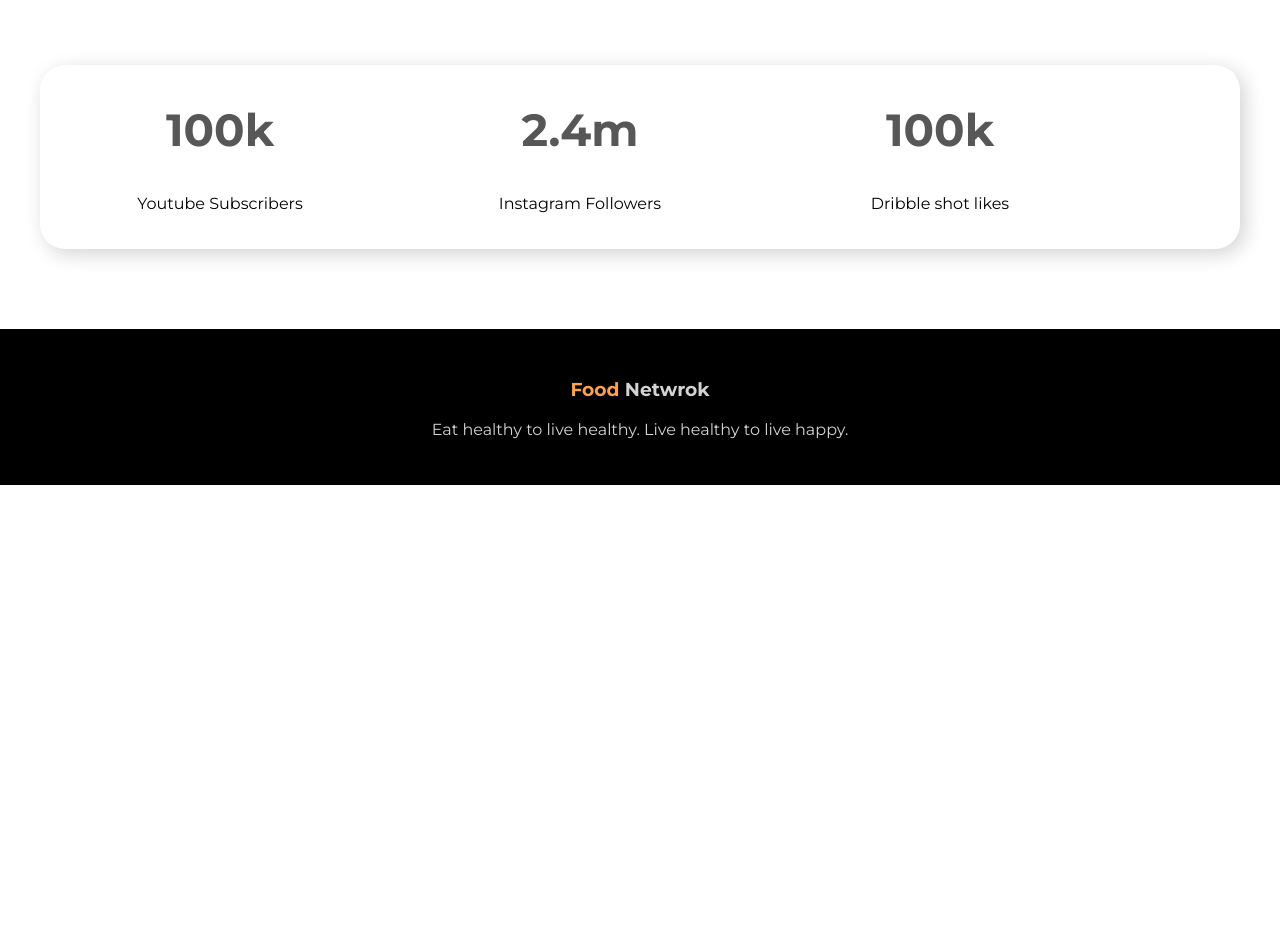
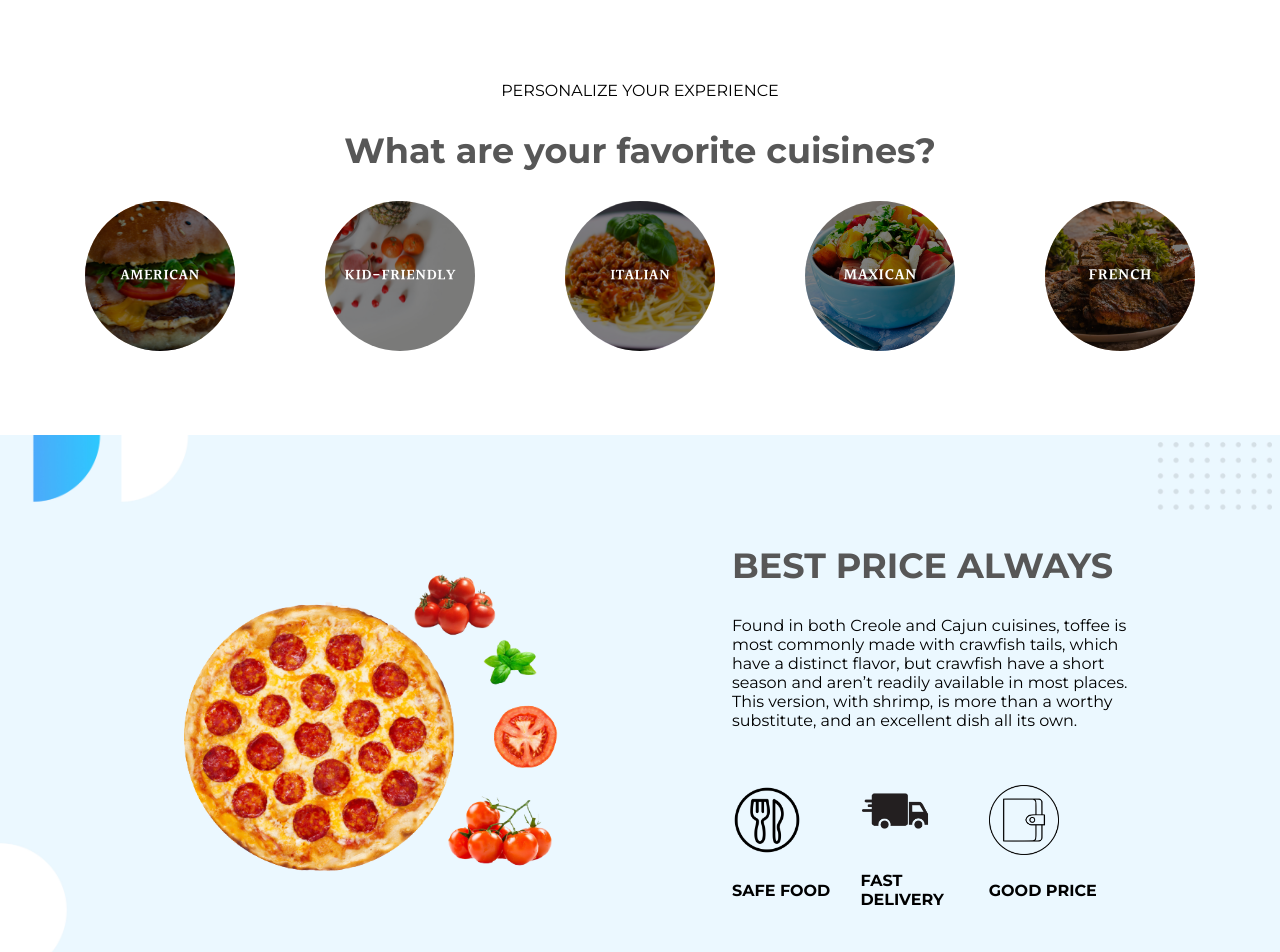
Before and after one commit to emranhossain-wdd/food-network, a plain HTML site: page index.html in a window 1280 px wide. Shown: the part 2140-3092 px from the top of the page. Before the commit the page ends 2625 px from the top, so only its background shows below. Drawn offline with Linux system fonts and the light colour scheme.

Commit message:
extra work added

```diff
--- a/css/style.css
+++ b/css/style.css
@@ -28,6 +28,10 @@ h2{
     width: 30%;
     float: left;
 }
+.col-20{
+    width: 20%;
+    float: left;
+}
 .color-orange{
     color: #FBA24F;
 }
@@ -39,12 +43,24 @@ h2{
     color: white;
     box-shadow: 1px 1px 10px #FBA24F;
 }
+.title-center{
+    width: 600px;
+    margin: auto;
+    text-align: center;
+}
+.container{
+    max-width: 1200px;
+    text-align: center;
+    margin: auto;
+}
+/* banner area */
 .col-50 img{
     width: 100%;
 }
 .col-50 p{
     padding-bottom: 30px;
 }
+/* about me area */
 #aboutmePart{
     background-image: url(../images/shapes/Frame\ 58.jpg);
     background-size: cover;
@@ -54,11 +70,7 @@ h2{
     height: 550px;
     width: 400px;
 }
-#recipeArea-title{
-    width: 600px;
-    margin: auto;
-    text-align: center;
-}
+/* recipe area */
 .recipe-area{
     box-shadow: 5px 5px 20px lightgray;
     padding: 20px;
@@ -69,14 +81,44 @@ h2{
 .recipe-area img{
     width: 100%;
 }
+/* category area(extra) */
+#category div a{
+    align-items: center;
+    text-decoration: none;
+    text-align: center;
+    margin-top: 20px;
+}
+/* best price area(extra) */
+#priceArea{
+    padding-left: 0;
+    margin-left: 0;
+}
+#featurePrice{
+    background-image: url(../images/shapes/Frame\ 57.jpg);
+    background-size: cover;
+}
+#priceArea img{
+    height: 70px;
+    width: 70px;
+}
+/* social media area */
 #socialMedia{
-    max-width: 1200px;
     box-shadow: 5px 5px 20px lightgray;
-    text-align: center;
-    margin: auto;
     border-radius: 25px;
     padding-bottom: 20px;
 }
+/* newsletter area(extra) */
+#newsletter{
+    background-image: url(../images/shapes/7.png);
+    background-size: cover;
+}
+#emailInput{
+    width: 300px;
+    height:45px;
+    border-radius: 20px;
+    border: 0;
+}
+/* footer area */
 footer{
     background-color: black;
     color: lightgray;
--- a/index.html
+++ b/index.html
@@ -11,6 +11,7 @@
     <link rel="stylesheet" href="css/style.css">
 </head>
 <body>
+    <!--Banner area-->
     <section id="bannerPart">
         <div class="display-flex">
             <div class="col-50">
@@ -23,6 +24,7 @@
             </div>
         </div>
     </section>
+    <!--About Me Area-->
     <section id="aboutmePart">
         <div class="display-flex">
             <div class="col-50">
@@ -35,8 +37,9 @@
             </div>
         </div>
     </section>
+    <!--food featuring/ Recipe Area-->
     <section id="recipeArea">
-        <div id="recipeArea-title">
+        <div class="title-center">
             <h2>My Recipes</h2>
             <p>Food Network has some pretty cool and different recipes, that look delicious! Aside from that, you can purchase their products like cookware, bake ware and utensils in vibrant color choices.</p>
         </div>
@@ -58,8 +61,59 @@
             </div>
         </div>
     </section>
+    <!--Catagories Area(EXTRA)-->
     <section>
-        <div id="socialMedia" class="display-flex">
+        <div class="title-center">
+            <p>PERSONALIZE YOUR EXPERIENCE</p>
+            <h2>What are your favorite cuisines?</h2>
+        </div>
+        <div id="category" class="display-flex container">
+            <div class="col-20">
+                <img src="images/food/american.png" alt="">
+            </div>
+            <div class="col-20">
+                <img src="images/food/kid-friendly.png" alt="">
+            </div>
+            <div class="col-20">
+                <img src="images/food/italian.png" alt="">
+            </div>
+            <div class="col-20">
+                <img src="images/food/maxican.png" alt="">
+            </div>
+            <div class="col-20">
+                <img src="images/food/french.png" alt="">
+            </div>
+        </div>
+    </section>
+    <!--Featuring Price area(EXTRA)-->
+    <section id="featurePrice">
+        <div class="display-flex">
+            <div id="imgPadRemove" class="col-50">
+                <img src="images/food/feature-price-img.png" alt="">
+            </div>
+            <div id="priceArea" class="col-50">
+                <h2>BEST PRICE ALWAYS</h2>
+                <p>Found in both Creole and Cajun cuisines, toffee is most commonly made with crawfish tails, which have a distinct flavor, but crawfish have a short season and aren’t readily available in most places. This version, with shrimp, is more than a worthy substitute, and an excellent dish all its own.</p>
+                <div class="display-flex">
+                    <div class="col-30">
+                        <img src="images/food/meal.png" alt="">
+                        <h4>SAFE FOOD</h4>
+                    </div>
+                    <div class="col-30">
+                        <img src="images/food/delivery-icon-7975.png" alt="">
+                        <h4>FAST DELIVERY</h4>
+                    </div>
+                    <div class="col-30">
+                        <img src="images/food/walet.png" alt="">
+                        <h4>GOOD PRICE</h4>
+                    </div>
+                </div>
+            </div>
+        </div>
+    </section>
+    <!--Social Media area-->
+    <section>
+        <div id="socialMedia" class="display-flex container">
             <div class="col-30">
                 <h1>100k</h1>
                 <p>Youtube Subscribers</p>
@@ -74,6 +128,16 @@
             </div>
         </div>
     </section>
+    <!--Newsletter part(EXTRA)-->
+    <section id="newsletter">
+        <div class="title-center">
+            <h2>Get Our Newsletter</h2>
+            <p>Get recipes, tips and Food Network special offers delivered straight to your inbox. Opt out or contact us anytime. See our Privacy Policy.</p>
+            <input type="email" name="" id="emailInput">
+            <a class="btn">Sign Up</a>
+        </div>
+    </section>
+    <!--footer area-->
     <footer>
         <h3><span class="color-orange">Food</span> Netwrok</h3>
         <p>Eat healthy to live healthy. Live healthy to live happy.</p>
```
Also changed, not shown: images/food/american.png (added), images/food/delivery-icon-7975.png (added), images/food/feature-price-img.png (added), images/food/french.png (added), images/food/italian.png (added), images/food/kid-friendly.png (added), images/food/maxican.png (added), images/food/meal.png (added), images/food/walet.png (added).
